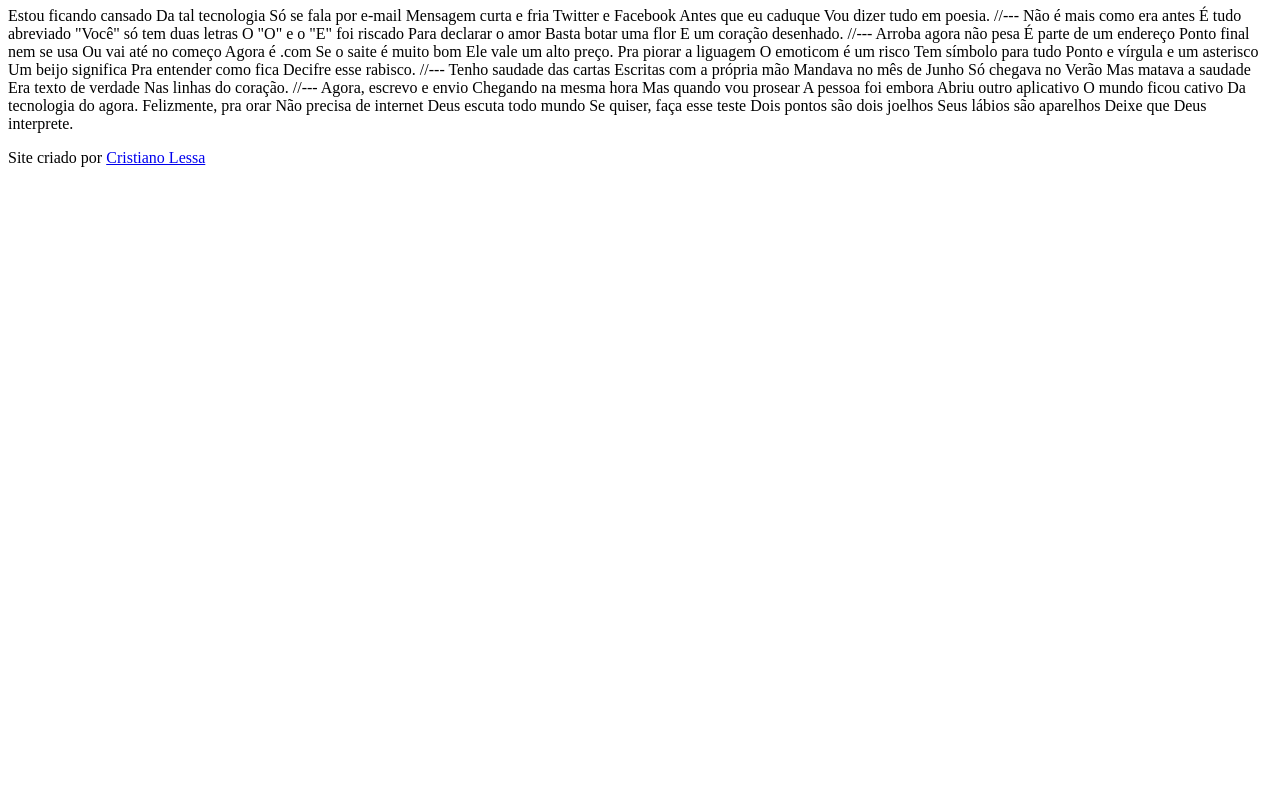
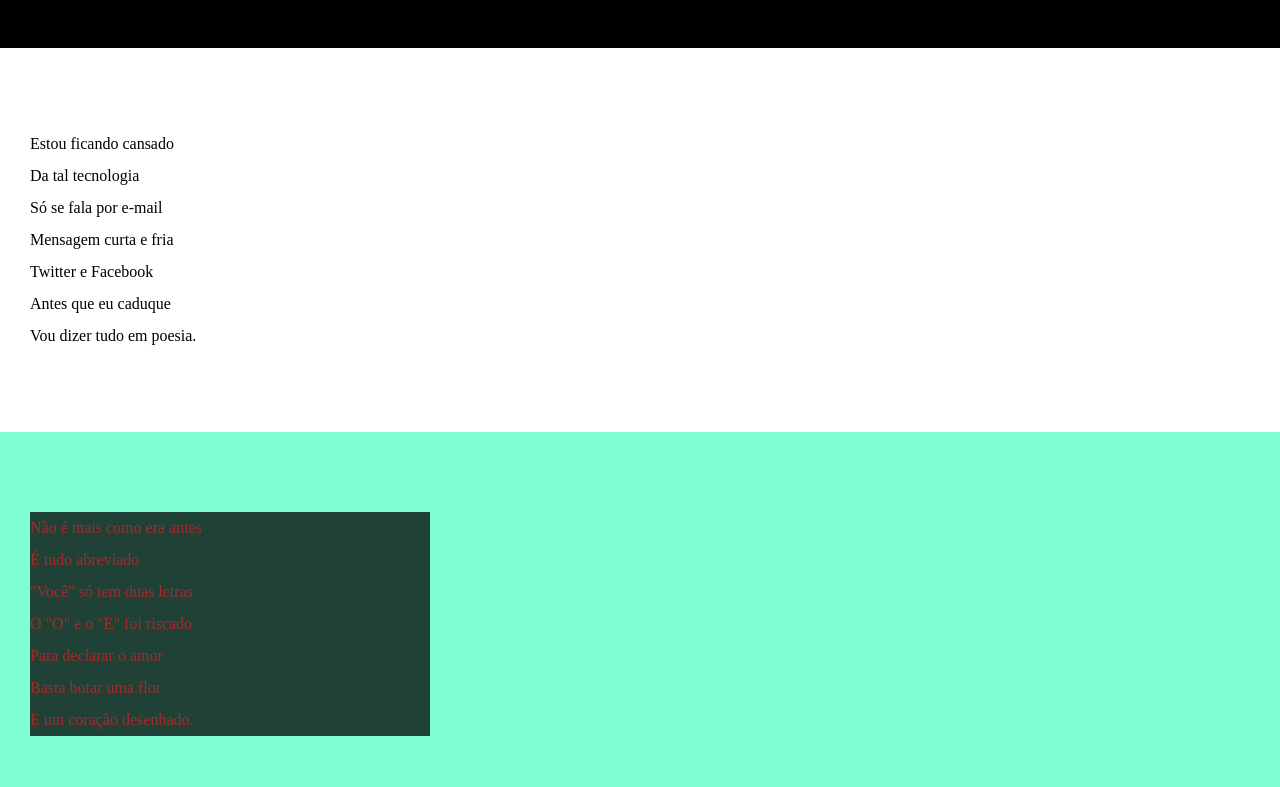
Before and after one commit to cristianoglessa/html-css, a plain HTML site: page desafios/desafio12/index.html in a window 1280 px wide. Shown: the part 107-894 px from the top of the page. Before the commit the page ends 800 px from the top, so only its background shows below. Drawn offline with Linux system fonts and the light colour scheme.

Commit message:
atualizei estilos e textos do desafio 12

```diff
--- /dev/null
+++ b/desafios/desafio12/estilo/style.css
@@ -0,0 +1,65 @@
+@charset "UTF-8";
+
+* {
+    margin: 0px;
+    padding: 0px;
+}
+
+html, body {
+    min-height: 100vh;
+    background-color: darkgrey;
+}
+
+header {
+    background-color: black;
+    color: white;
+    text-align: center;
+}
+
+header > h1 {
+    padding-top: 50px;
+    font-variant: small-caps;
+}
+
+header > p {
+    padding-bottom: 50px;
+}
+
+a {
+    color: white;
+    text-decoration: none;
+    font-weight: bolder;
+}
+
+a:hover {
+    text-decoration: underline;
+}
+
+section {
+    padding-top: 10vh;
+    padding-bottom: 10vh;
+    line-height: 2em;
+    padding-left: 30px;
+}
+
+section.normal {
+    background-color: white;
+    color: black;
+}
+
+section.imagem {
+    background-color: aquamarine;
+    color: brown;
+}
+
+section.imagem > p {
+    background-color: rgba(0, 0, 0, 0.747);
+    width: 400px;
+}
+
+footer {
+    background-color: black;
+    color: white;
+    text-align: center;
+    padding: 10px;
+}
--- a/desafios/desafio12/index.html
+++ b/desafios/desafio12/index.html
@@ -5,6 +5,7 @@
     <meta http-equiv="X-UA-Compatible" content="IE=edge">
     <meta name="viewport" content="width=device-width, initial-scale=1.0">
     <title>Cordel Moderno</title>
+    <link rel="stylesheet" href="estilo/style.css">
 </head>
 <body>
     <header>
@@ -15,69 +16,86 @@
         </p>
     </header>
 
-    Estou ficando cansado
-    Da tal tecnologia
-    Só se fala por e-mail
-    Mensagem curta e fria
-    Twitter e Facebook
-    Antes que eu caduque
-    Vou dizer tudo em poesia.
+    <section class="normal">
+        <p>
+            Estou ficando cansado <br>
+            Da tal tecnologia <br>
+            Só se fala por e-mail <br>
+            Mensagem curta e fria <br>
+            Twitter e Facebook <br>
+            Antes que eu caduque <br>
+            Vou dizer tudo em poesia.
+        </p>
+    </section>
 
-    //---
+    <section class="imagem">
+        <p>
+            Não é mais como era antes <br>
+            É tudo abreviado <br>
+            "Você" só tem duas letras <br>
+            O "O" e o "E" foi riscado <br>
+            Para declarar o amor <br>
+            Basta botar uma flor <br>
+            E um coração desenhado.
+        </p>
+    </section>
 
-    Não é mais como era antes
-    É tudo abreviado
-    "Você" só tem duas letras
-    O "O" e o "E" foi riscado
-    Para declarar o amor
-    Basta botar uma flor
-    E um coração desenhado.
 
-    //---
+    <section class="normal">
+        <p>
+            Arroba agora não pesa <br>
+            É parte de um endereço <br>
+            Ponto final nem se usa <br>
+            Ou vai até no começo <br>
+            Agora é .com <br>
+            Se o saite é muito bom <br>
+            Ele vale um alto preço.
+        </p>
 
-    Arroba agora não pesa
-    É parte de um endereço
-    Ponto final nem se usa
-    Ou vai até no começo
-    Agora é .com
-    Se o saite é muito bom
-    Ele vale um alto preço.
+        <p>
+            Pra piorar a liguagem <br>
+            O emoticom é um risco <br>
+            Tem símbolo para tudo <br>
+            Ponto e vírgula e um asterisco <br>
+            Um beijo significa <br>
+            Pra entender como fica <br>
+            Decifre esse rabisco.
+        </p>
+    </section>
 
-    Pra piorar a liguagem
-    O emoticom é um risco
-    Tem símbolo para tudo
-    Ponto e vírgula e um asterisco
-    Um beijo significa
-    Pra entender como fica
-    Decifre esse rabisco.
+    <section class="imagem">
+        <p>
+            Tenho saudade das cartas <br>
+            Escritas com a própria mão <br>
+            Mandava no mês de Junho <br>
+            Só chegava no Verão <br>
+            Mas matava a saudade <br>
+            Era texto de verdade <br>
+            Nas linhas do coração.
+        </p>
+    </section>
 
-    //---
+    <section class="normal">
+        <p>
+            Agora, escrevo e envio <br>
+            Chegando na mesma hora <br>
+            Mas quando vou prosear <br>
+            A pessoa foi embora <br>
+            Abriu outro aplicativo <br>
+            O mundo ficou cativo <br>
+            Da tecnologia do agora.
+        </p>
 
-    Tenho saudade das cartas
-    Escritas com a própria mão
-    Mandava no mês de Junho
-    Só chegava no Verão
-    Mas matava a saudade
-    Era texto de verdade
-    Nas linhas do coração.
-
-    //---
-
-    Agora, escrevo e envio
-    Chegando na mesma hora
-    Mas quando vou prosear
-    A pessoa foi embora
-    Abriu outro aplicativo
-    O mundo ficou cativo
-    Da tecnologia do agora.
-
-    Felizmente, pra orar
-    Não precisa de internet
-    Deus escuta todo mundo
-    Se quiser, faça esse teste
-    Dois pontos são dois joelhos
-    Seus lábios são aparelhos
-    Deixe que Deus interprete.
+        <p>
+            Felizmente, pra orar <br>
+            Não precisa de internet <br>
+            Deus escuta todo mundo <br>
+            Se quiser, faça esse teste <br>
+            Dois pontos são dois joelhos <br>
+            Seus lábios são aparelhos <br>
+            Deixe que Deus interprete.
+        </p>
+    </section>
 
     <footer>
         <p>Site criado por <a href="https://www.youtube.com/cristianoglessa" target="_blank">Cristiano Lessa</a></p>
```
